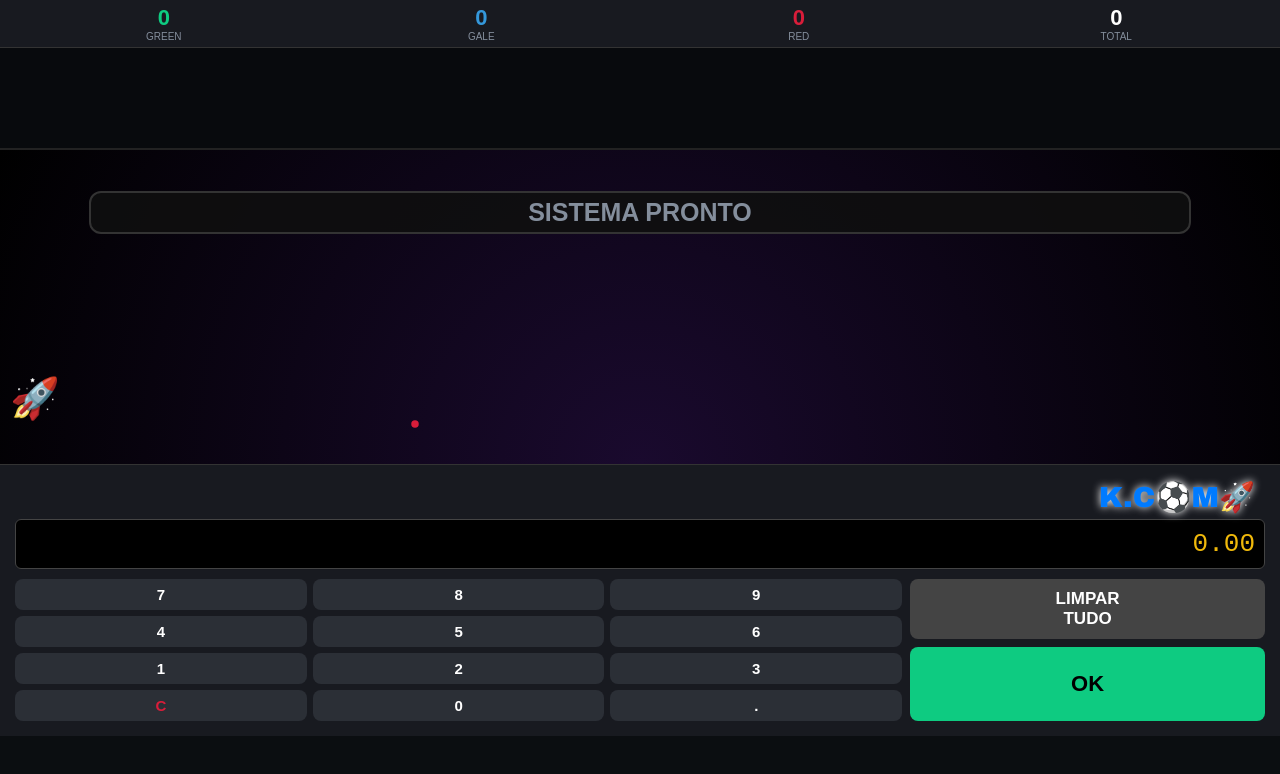
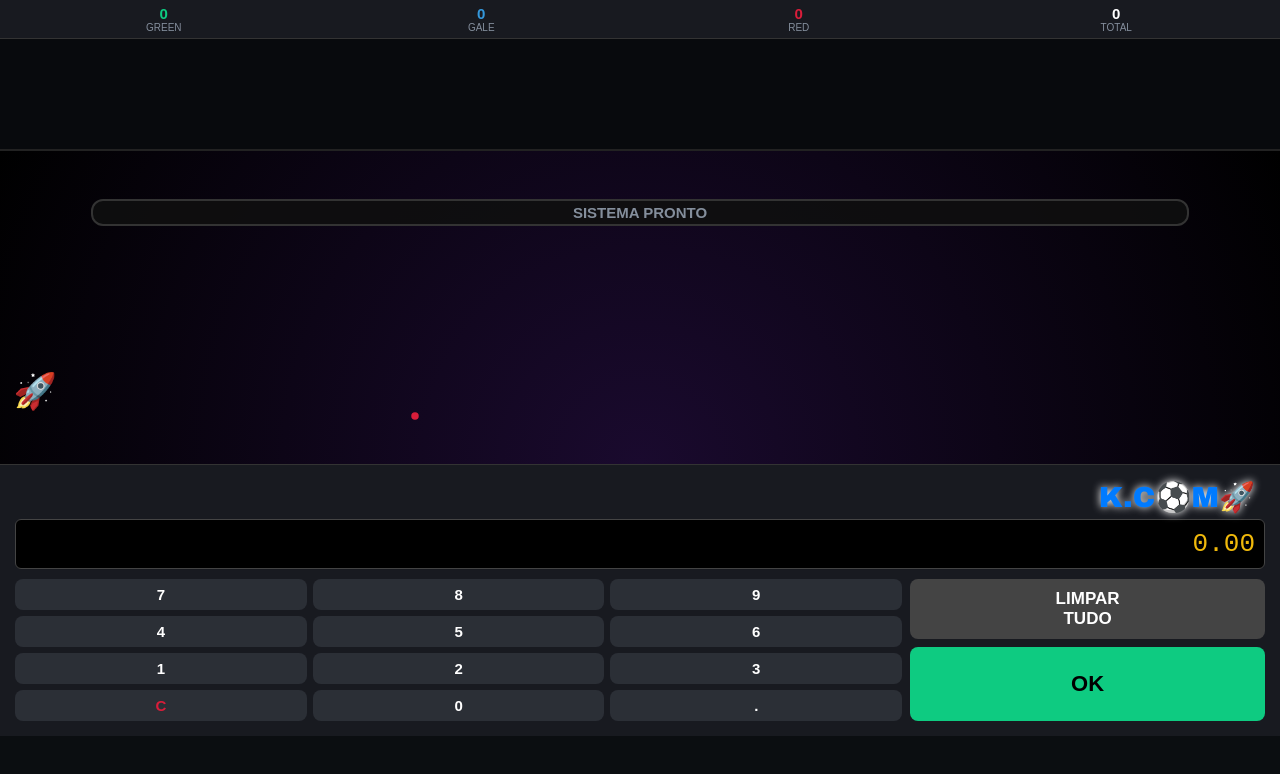
Before and after one commit to dcaridelsonbalbinodesena2025-lang/Avtrk.com, a plain HTML site: page index.html in a window 1280 px wide. Drawn offline with Linux system fonts and the light colour scheme.

Commit message:
index.html

```diff
--- a/index.html
+++ b/index.html
@@ -12,11 +12,11 @@
         body { background: var(--bg); color: #fff; font-family: sans-serif; margin: 0; overflow: hidden; display: flex; flex-direction: column; height: 92vh; }
 
         .header { display: grid; grid-template-columns: repeat(4, 1fr); padding: 5px; background: var(--card); border-bottom: 1px solid #333; text-align: center; }
-        .score-num { font-size: 22px; font-weight: bold; display: block; }
+        .score-num { font-size: 15px; font-weight: bold; display: block; }
         .score-label { font-size: 10px; color: #848e9c; }
 
         .historico-container {
-            height: 90px; padding: 5px; display: grid; grid-template-columns: repeat(7, 1fr); gap: 4px;
+            height: 100px; padding: 5px; display: grid; grid-template-columns: repeat(7, 1fr); gap: 4px;
             background: #080a0d; overflow-y: auto; align-content: start;
         }
         .vela-item { padding: 6px 0; display: flex; align-items: center; justify-content: center; border-radius: 4px; font-weight: bold; font-size: 16px; background: #1e2329; border: 1px solid rgba(255,255,255,0.1); }
@@ -28,8 +28,8 @@
         }
 
         .balao {
-            width: 85%; padding: 5px; border-radius: 12px; text-align: center;
-            font-weight: 900; font-size: 25px; text-transform: uppercase;
+            width: 85%; padding: 3px; border-radius: 12px; text-align: center;
+            font-weight: 900; font-size: 15px; text-transform: uppercase;
             background: rgba(15, 15, 15, 0.9); border: 2px solid #333; margin-bottom: 10px; z-index: 25;
         }
 
@@ -48,7 +48,7 @@
         #rocket-box {
             position: absolute; width: 50px; height: 50px; left: 10px; bottom: 0px; z-index: 30;
             display: flex; align-items: center; justify-content: center;
-            font-size: 40px; transition: all 1.5s cubic-bezier(0.1, 0, 0.3, 1);
+            font-size: 35px; transition: all 1.5s cubic-bezier(0.1, 0, 0.3, 1);
         }
 
         .rocket-anim { animation: tremor 0.1s infinite alternate; }
```
